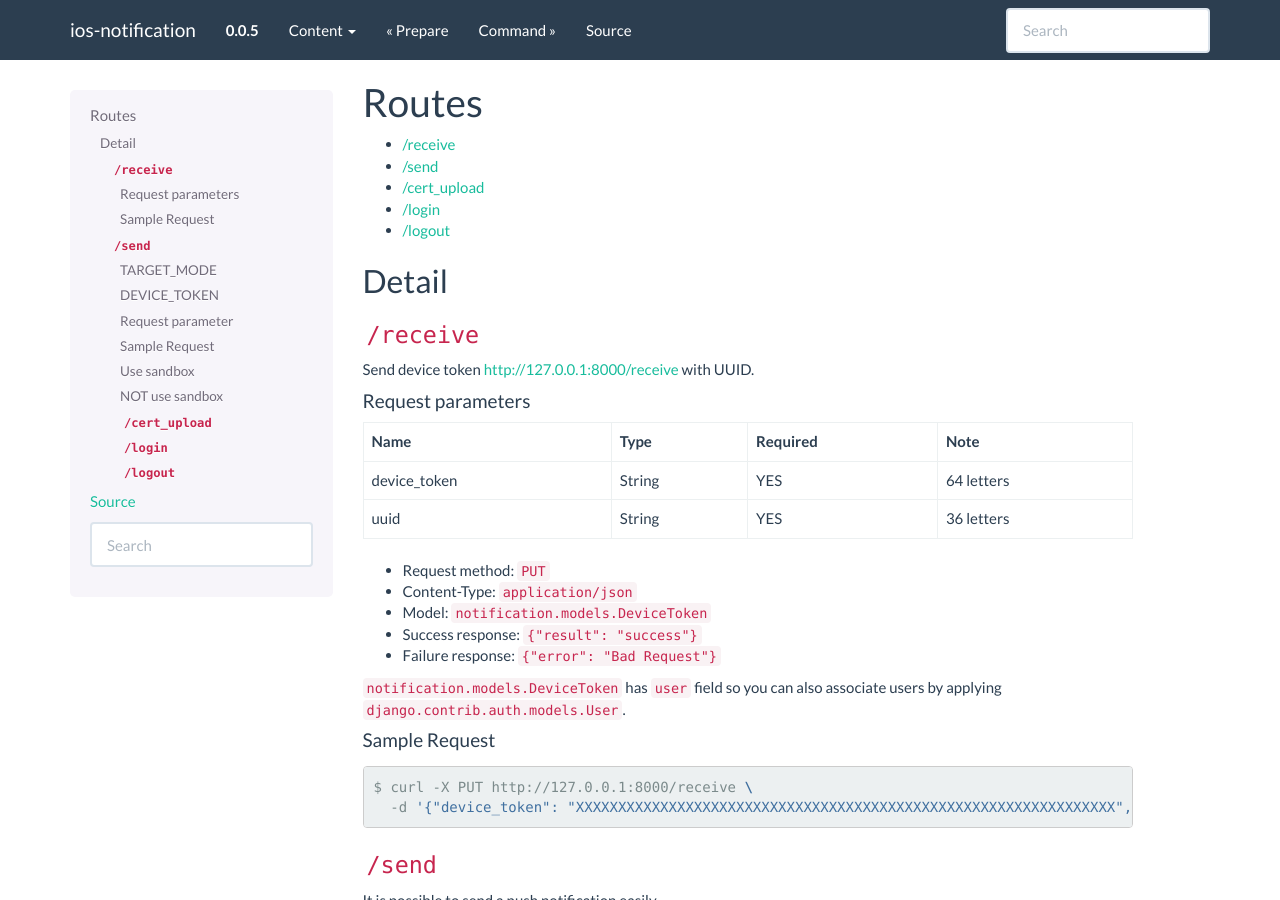
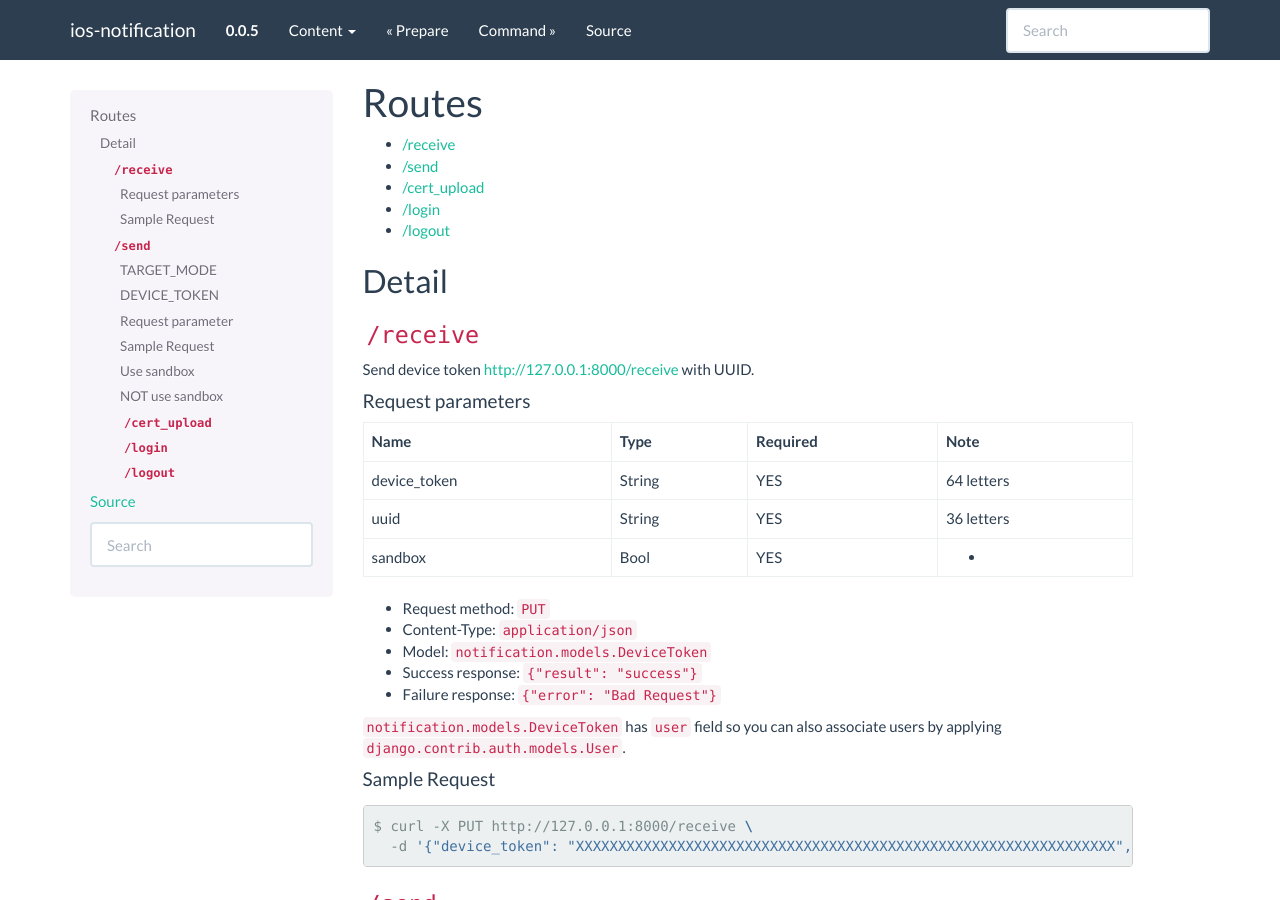
Before and after one commit to nnsnodnb/django-ios-notifications, a Sphinx documentation site: the page built from docs/routes.rst, in a window 1280 px wide and 900 px high. Built offline with Sphinx 7.4.7, drawn with Linux system fonts in a browser that asks for light colours.

Commit message:
Update receive url's docs #18

```diff
--- a/docs/routes.rst
+++ b/docs/routes.rst
@@ -31,6 +31,8 @@
 +--------------+--------+----------+------------+
 | uuid         | String | YES      | 36 letters |
 +--------------+--------+----------+------------+
+| sandbox      | Bool   | YES      | -          |
++--------------+--------+----------+------------+
 
 * Request method: ``PUT``
 * Content-Type: ``application/json``
@@ -46,7 +48,7 @@
 .. code:: bash
 
     $ curl -X PUT http://127.0.0.1:8000/receive \
-      -d '{"device_token": "XXXXXXXXXXXXXXXXXXXXXXXXXXXXXXXXXXXXXXXXXXXXXXXXXXXXXXXXXXXXXXXX", "uuid": "XXXXXXXX-XXXX-XXXX-XXXX-XXXXXXXXXXXX"}'
+      -d '{"device_token": "XXXXXXXXXXXXXXXXXXXXXXXXXXXXXXXXXXXXXXXXXXXXXXXXXXXXXXXXXXXXXXXX", "uuid": "XXXXXXXX-XXXX-XXXX-XXXX-XXXXXXXXXXXX", "sandbox": true}'
 
 .. _send:
 
```
